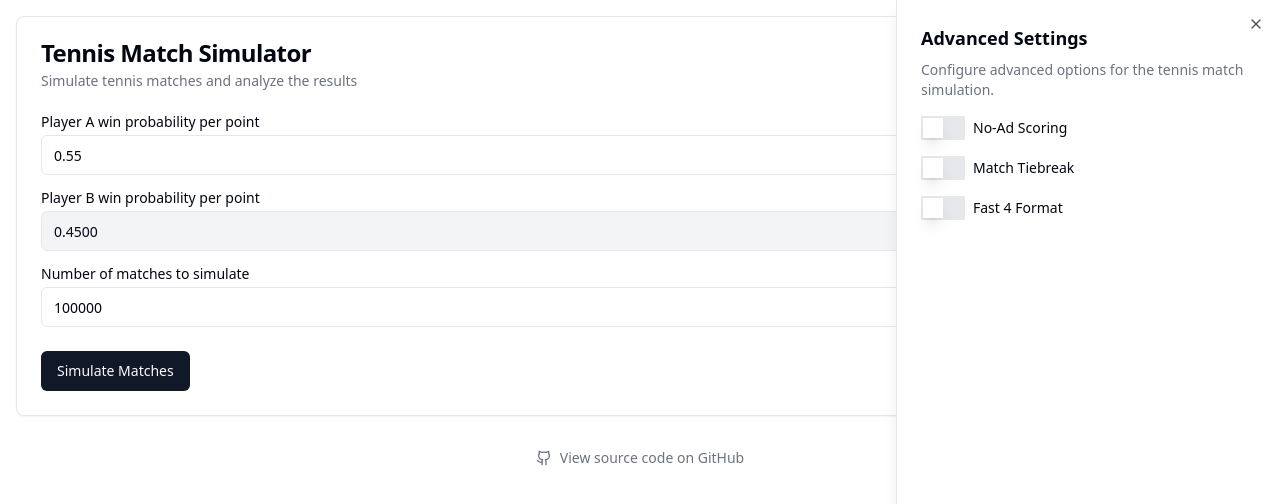
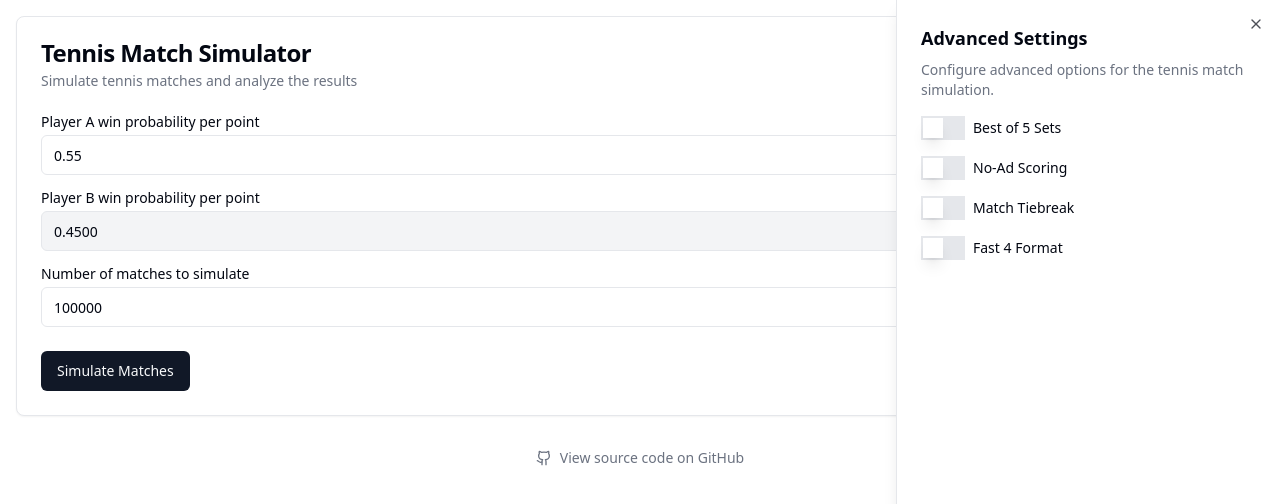
Before and after one commit to georgesung/tennis-match-simulator, a Next.js app: page / in a window 1280 px wide. Both pictures are taken after a click on the button "Advanced Settings". Shown: the top 504 px of the page. Built offline with nearby package versions, Linux system fonts and the light colour scheme.

Commit message:
Add option for best of 5 match

```diff
--- a/pages/index.tsx
+++ b/pages/index.tsx
@@ -18,6 +18,7 @@ export default function TennisSimulator() {
   const [noAdScoring, setNoAdScoring] = useState(false)
   const [matchTiebreak, setMatchTiebreak] = useState(false)
   const [fastFour, setFastFour] = useState(false)
+  const [bestOfFive, setBestOfFive] = useState(false)
 
   useEffect(() => {
     if (probA < 0) setProbA(0)
@@ -68,8 +69,9 @@ export default function TennisSimulator() {
   function simulateMatch(probA: number) {
     let setsA = 0, setsB = 0
     const score = []
-    while (setsA < 2 && setsB < 2) {
-      if (matchTiebreak && setsA === 1 && setsB === 1) {
+    const setsToWin = bestOfFive ? 3 : 2
+    while (setsA < setsToWin && setsB < setsToWin) {
+      if (matchTiebreak && setsA === setsToWin - 1 && setsB === setsToWin - 1) {
         const tiebreakResult = simulateTiebreak(probA, 10)
         score.push(tiebreakResult ? [1, 0] : [0, 1])
         return score
@@ -113,6 +115,7 @@ export default function TennisSimulator() {
     resultsText += `Player B: ${avgGamesPerSetB.toFixed(2)}\n`
 
     resultsText += "\nAdvanced settings:\n"
+    resultsText += `Best of 5 Sets: ${bestOfFive ? 'On' : 'Off'}\n`
     resultsText += `No-Ad Scoring: ${noAdScoring ? 'On' : 'Off'}\n`
     resultsText += `Match Tiebreak: ${matchTiebreak ? 'On' : 'Off'}\n`
     resultsText += `Fast 4 Format: ${fastFour ? 'On' : 'Off'}`
@@ -183,6 +186,14 @@ export default function TennisSimulator() {
               <div className="grid gap-4 py-4">
                 <div className="flex items-center space-x-2">
                   <Switch
+                    id="best-of-five"
+                    checked={bestOfFive}
+                    onCheckedChange={setBestOfFive}
+                  />
+                  <Label htmlFor="best-of-five">Best of 5 Sets</Label>
+                </div>
+                <div className="flex items-center space-x-2">
+                  <Switch
                     id="no-ad-scoring"
                     checked={noAdScoring}
                     onCheckedChange={setNoAdScoring}
```
